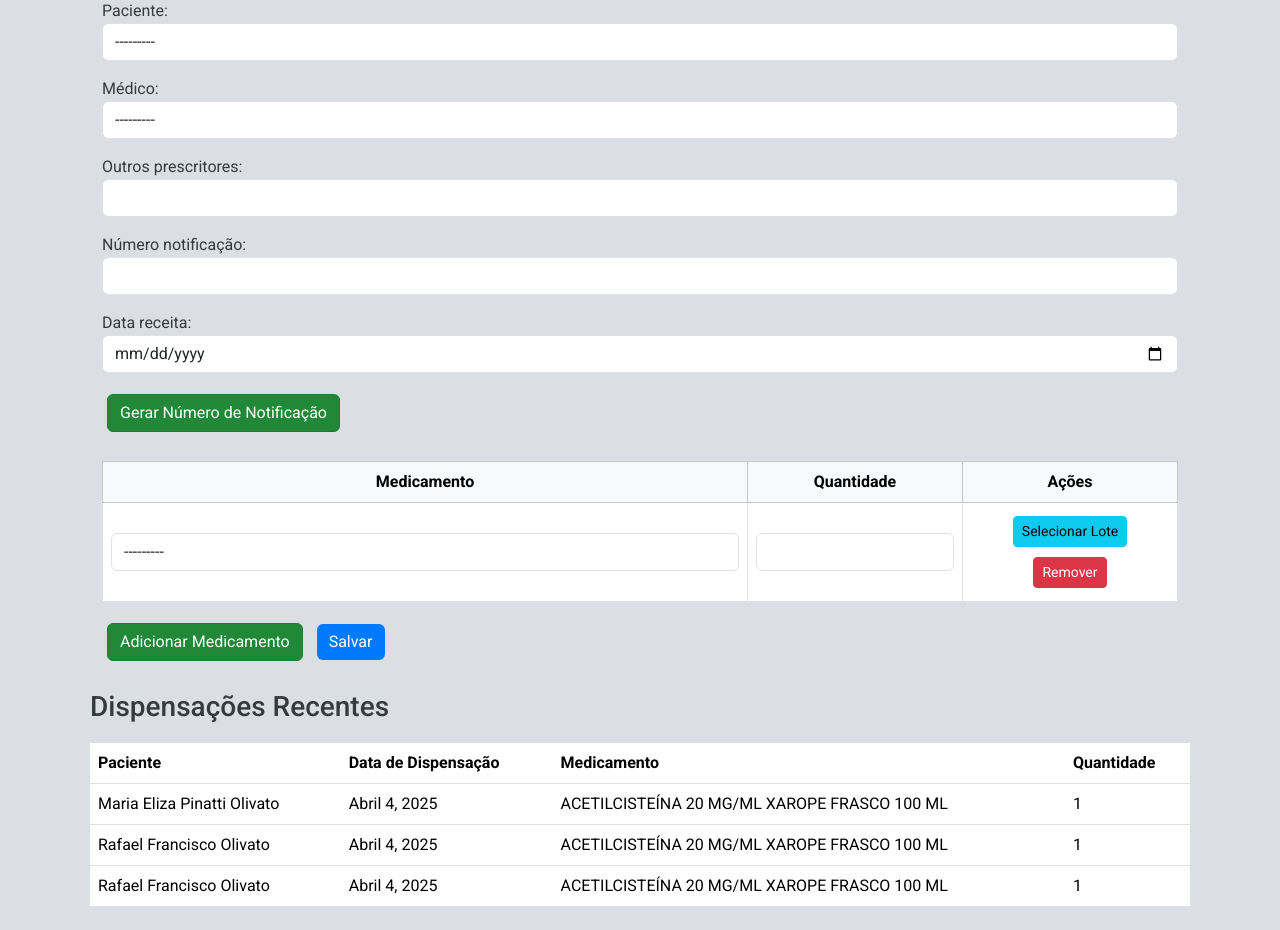
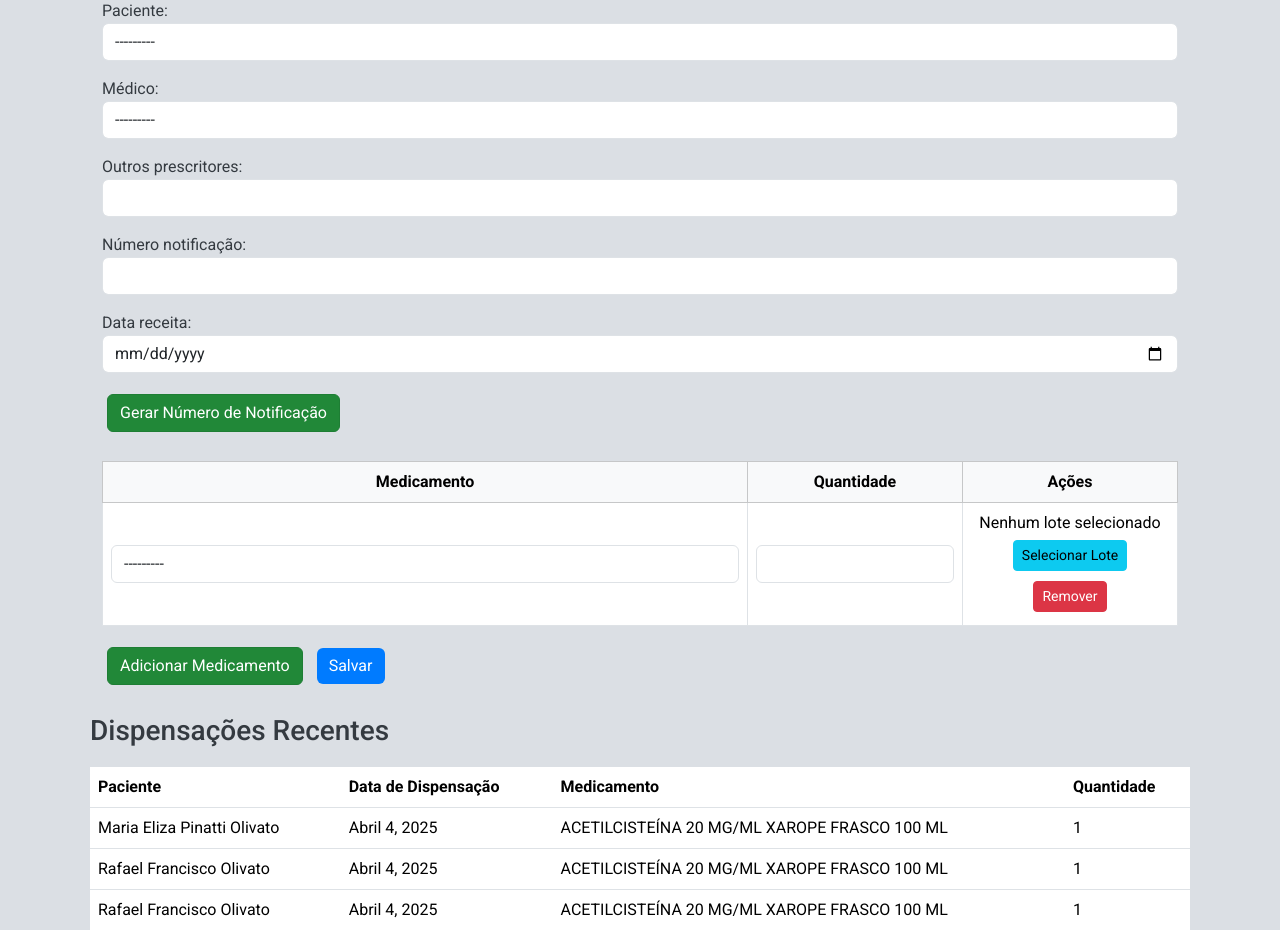
Before and after one commit to rafaolivato/farmacia, a Django app: page /estoque/dispensacoes/nova/ in a window 1280 px wide. Shown: the part 247-1177 px from the top of the page. Run offline with Django 3.2, Linux system fonts and the light colour scheme; a user stored in the database is signed in; data comes from the database, SQL or seed files in the repository; both versions use the stored data as it was after the commit; some libraries are stand-ins or nearby versions.

Commit message:
Alterações feitas na Dispensação de Medicamentos, refletindo agora corretamente no banco de dados e no template ao usuário

```diff
--- a/estoque/models.py
+++ b/estoque/models.py
@@ -43,7 +43,6 @@ class Localizacao(models.Model):
 
     def __str__(self):
         return self.nome
-
 
 
 class Paciente(models.Model):
--- a/estoque/templates/estoque/nova_dispensacao.html
+++ b/estoque/templates/estoque/nova_dispensacao.html
@@ -26,6 +26,8 @@
                     <td>{{ form.medicamento }}</td>
                     <td>{{ form.quantidade }}</td>
                     <td>
+                        <input type="hidden" name="{{ form.prefix }}-lote" class="lote-selecionado" id="id_{{ form.prefix }}-lote">
+                        <span class="lote-texto">Nenhum lote selecionado</span>
                         <button type="button" class="btn btn-info btn-sm select-lote">Selecionar Lote</button>
                         <button type="button" class="btn btn-danger btn-sm remove-form-row">Remover</button>
                     </td>
@@ -119,7 +121,8 @@
                     <input type="number" name="${formsetPrefix}-${formCount}-quantidade" class="form-control" id="id_${formsetPrefix}-${formCount}-quantidade">
                 </td>
                 <td>
-                    <button type="button" class="btn btn-danger remove-form-row">Remover</button>
+                    <button type="button" class="btn btn-info btn-sm select-lote">Selecionar Lote</button>
+                    <button type="button" class="btn btn-danger btn-sm remove-form-row">Remover</button>
                 </td>
             </tr>`;
 
@@ -146,6 +149,49 @@
         });
     });
 
+    document.addEventListener('DOMContentLoaded', function () {
+
+        document.querySelector('#medicamentos-table tbody').addEventListener('click', function (event) {
+            if (event.target.classList.contains('select-lote')) {
+                const row = event.target.closest('tr');
+                const selectMedicamento = row.querySelector('select[name*="medicamento"]');
+                const loteCampo = row.querySelector('.lote-selecionado');
+                const loteTexto = row.querySelector('.lote-texto');
+
+                if (!selectMedicamento || !selectMedicamento.value) {
+                    alert("Por favor, selecione um medicamento antes de escolher um lote.");
+                    return;
+                }
+
+                const medicamentoId = selectMedicamento.value;
+
+                fetch(`/api/lotes_por_medicamento/${medicamentoId}/`)
+                    .then(response => response.json())
+                    .then(data => {
+                        if (data.length === 0) {
+                            alert("Nenhum lote disponível para este medicamento.");
+                            return;
+                        }
+
+                        let loteSelecionado = prompt("Escolha um lote:\n" + data.map((lote, index) => `${index + 1}. ${lote.codigo} (Qtd: ${lote.quantidade})`).join("\n"));
+
+                        if (loteSelecionado) {
+                            loteSelecionado = parseInt(loteSelecionado) - 1;
+                            if (loteSelecionado >= 0 && loteSelecionado < data.length) {
+                                loteCampo.value = data[loteSelecionado].id;
+                                loteTexto.textContent = `Lote: ${data[loteSelecionado].codigo}`;
+                            } else {
+                                alert("Seleção inválida.");
+                            }
+                        }
+                    })
+                    .catch(error => {
+                        console.error("Erro ao buscar lotes:", error);
+                        alert("Erro ao buscar lotes para o medicamento selecionado.");
+                    });
+            }
+        });
+    });
 
 </script>
 
--- a/estoque/views.py
+++ b/estoque/views.py
@@ -418,7 +418,7 @@ def nova_dispensacao(request):
                 dispensacao.usuario = usuario  # Registra o usuário que fez a dispensação
                 dispensacao.save()
 
-                medicamentos = formset.save(commit=False)
+                medicamentos = formset.save(commit=False)  # Salva os medicamentos sem persistir no banco ainda
 
                 for medicamento in medicamentos:
                     medicamento.dispensacao = dispensacao
@@ -475,7 +475,7 @@ def nova_dispensacao(request):
                         # DEBUG: Exibir informações sobre o lote após a alteração
                         print(f"Depois da atualização do lote: {lote.medicamento.nome} - Lote: {lote.lote} - Quantidade: {lote.quantidade}")
 
-                    medicamento.save()  # Salva a dispensação após a atualização do estoque
+
 
                 messages.success(request, "Dispensação registrada e estoque atualizado com sucesso!")
                 return redirect("listar_dispensacoes")
```
Also changed, not shown: db.sqlite3.
